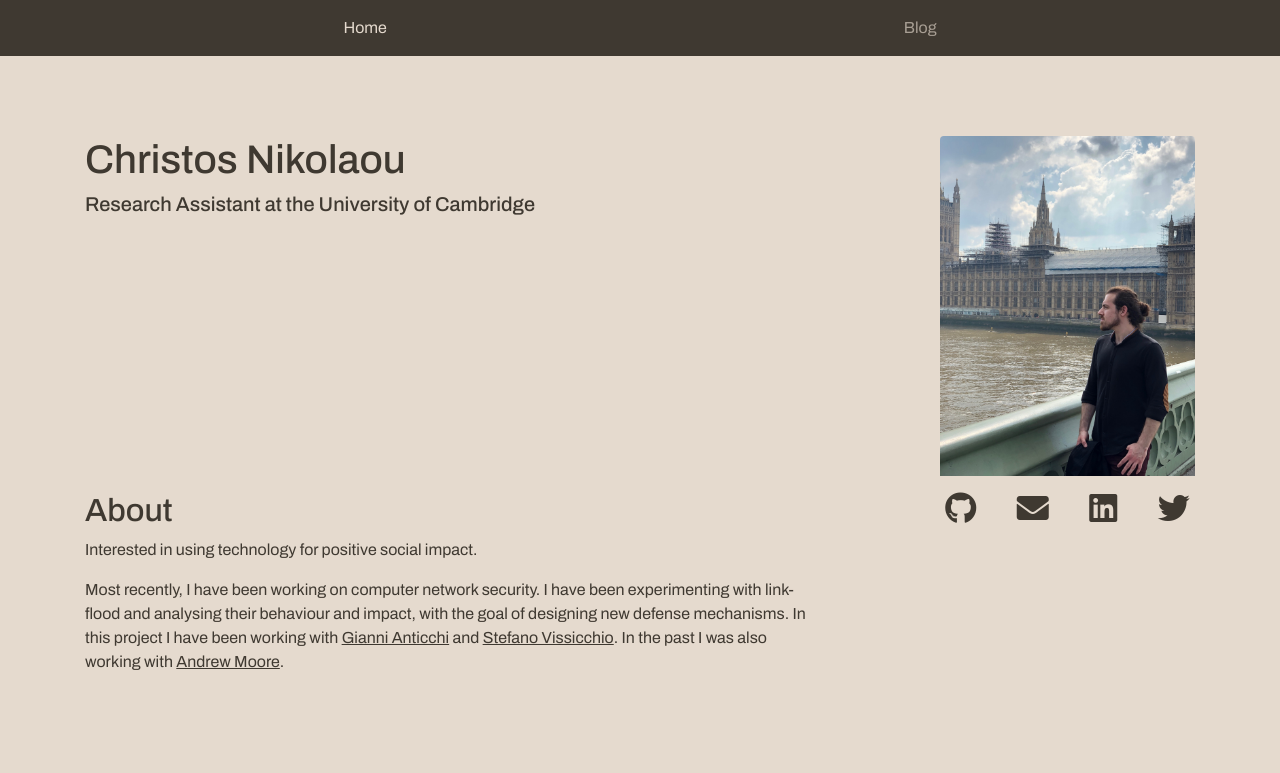
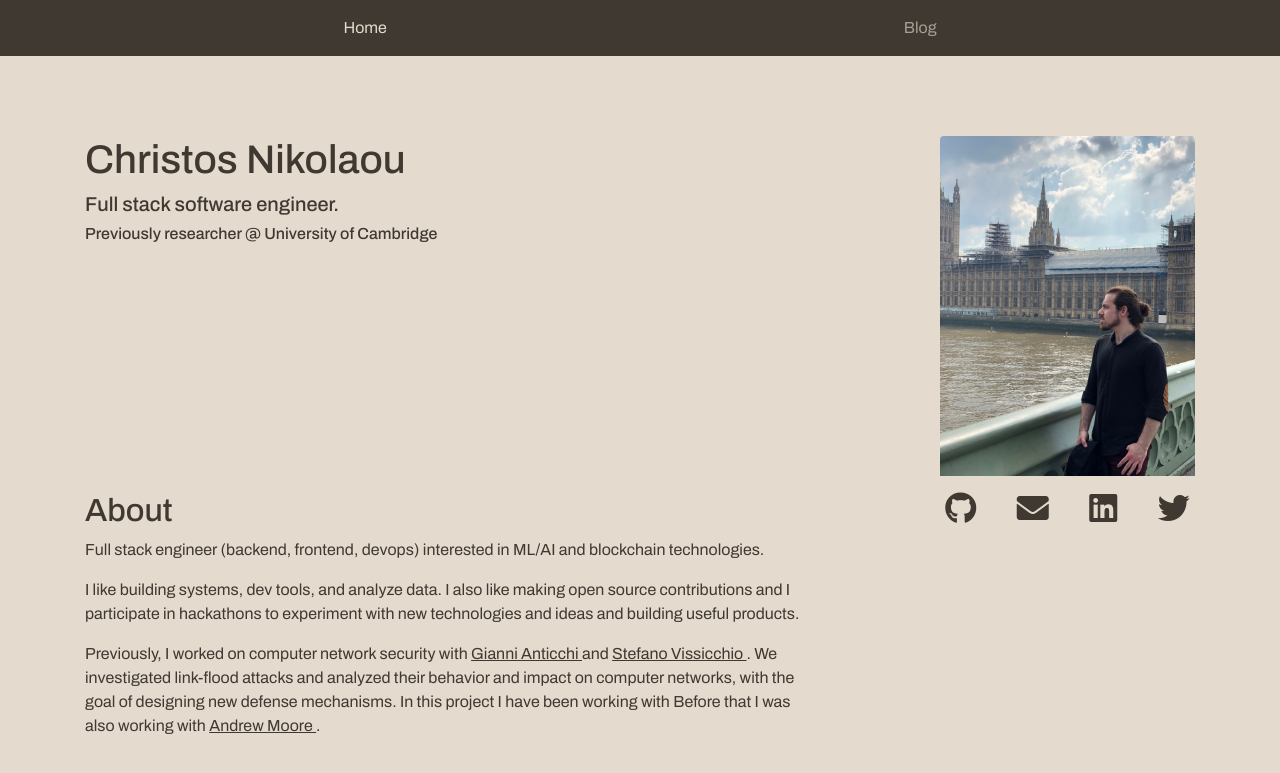
Before and after one commit to cNikolaou/cnikolaou.github.io, a Jekyll site: the page built from index.html, in a window 1280 px wide. Shown: the top 773 px of the page. Built offline with Jekyll 4.4.1, drawn with Linux system fonts in a browser that asks for light colours; nearby versions of some CDN libraries.

Commit message:
Update info on `index.html` and user Prettier formatter

```diff
--- a/assets/css/main.css
+++ b/assets/css/main.css
@@ -15,7 +15,6 @@ body {
 .active-nav {
   color: #e5dace;
 }
-
 
 .text-link {
   text-decoration: underline;
@@ -35,5 +34,5 @@ body {
 }
 
 .icons {
-    color: #3f3931;;
+  color: #3f3931;
 }
--- a/index.html
+++ b/index.html
@@ -6,37 +6,68 @@ title: Christos Nikolaou - Home
 <div class="topBox row justify-content-between">
   <div class="col-6">
     <h1>Christos Nikolaou</h1>
-        <h5>Research Assistant at the University of Cambridge</h5>
+    <h5>Full stack software engineer.</h5>
+    <h6>Previously researcher @ University of Cambridge</h6>
   </div>
   <div class="col-3">
-        <img src="imgs/photo_2.jpg" alt="" class="img-fluid rounded pb-3">
+    <img src="imgs/photo_2.jpg" alt="" class="img-fluid rounded pb-3" />
   </div>
 </div>
 
 <div class="row justify-content-between">
   <div class="col-8">
+    <div>
       <h2>About</h2>
 
-        <p>Interested in using technology for positive social impact.</p>
+      <p>
+        Full stack engineer (backend, frontend, devops) interested in ML/AI and
+        blockchain technologies.
+      </p>
 
-        <p>Most recently, I have been working on computer network security.
-            I have been experimenting with link-flood and analysing their
-            behaviour and impact, with the goal of designing new defense
-            mechanisms. In this project I have been working with
-            <a class="text-link" href="https://gianniantichi.github.io/index.html">Gianni Anticchi</a>
+      <p>
+        I like building systems, dev tools, and analyze data. I also like making
+        open source contributions and I participate in hackathons to experiment
+        with new technologies and ideas and building useful products.
+      </p>
+
+      <p>
+        Previously, I worked on computer network security with
+        <a class="text-link" href="https://gianniantichi.github.io/index.html">
+          Gianni Anticchi
+        </a>
         and
-            <a class="text-link" href="http://www0.cs.ucl.ac.uk/staff/S.Vissicchio/">Stefano Vissicchio</a>.
-            In the past I was also working with
-            <a class="text-link" href="https://www.cl.cam.ac.uk/~awm22/">Andrew Moore</a>.</p>
-
+        <a
+          class="text-link"
+          href="http://www0.cs.ucl.ac.uk/staff/S.Vissicchio/"
+        >
+          Stefano Vissicchio
+        </a>
+        . We investigated link-flood attacks and analyzed their behavior and
+        impact on computer networks, with the goal of designing new defense
+        mechanisms. In this project I have been working with Before that I was
+        also working with
+        <a class="text-link" href="https://www.cl.cam.ac.uk/~awm22/">
+          Andrew Moore
+        </a>
+        .
+      </p>
+    </div>
   </div>
 
   <div class="col-3">
     <div class="row justify-content-around">
-            <a href="https://github.com/cNikolaou"><i class="fab fa-github fa-2x icons"></i></a>
-            <a href="mailto: cn380@cam.ac.uk"><i class="fas fa-envelope fa-2x icons"></i></a>
-            <a href="https://www.linkedin.com/in/christos-nikolaou-1b839752/"><i class="fab fa-linkedin fa-2x icons"></i></a>
-            <a href="https://twitter.com/cNikolaou_"><i class="fab fa-twitter fa-2x icons"></i></a>
+      <a href="https://github.com/cNikolaou"
+        ><i class="fab fa-github fa-2x icons"></i
+      ></a>
+      <a href="mailto: me@me@christosnikolaou.org"
+        ><i class="fas fa-envelope fa-2x icons"></i
+      ></a>
+      <a href="https://www.linkedin.com/in/christos-nikolaou-1b839752/"
+        ><i class="fab fa-linkedin fa-2x icons"></i
+      ></a>
+      <a href="https://twitter.com/cNikolaou_"
+        ><i class="fab fa-twitter fa-2x icons"></i
+      ></a>
     </div>
   </div>
 </div>
```
Lines whose indentation alone changed are shown as unchanged.
